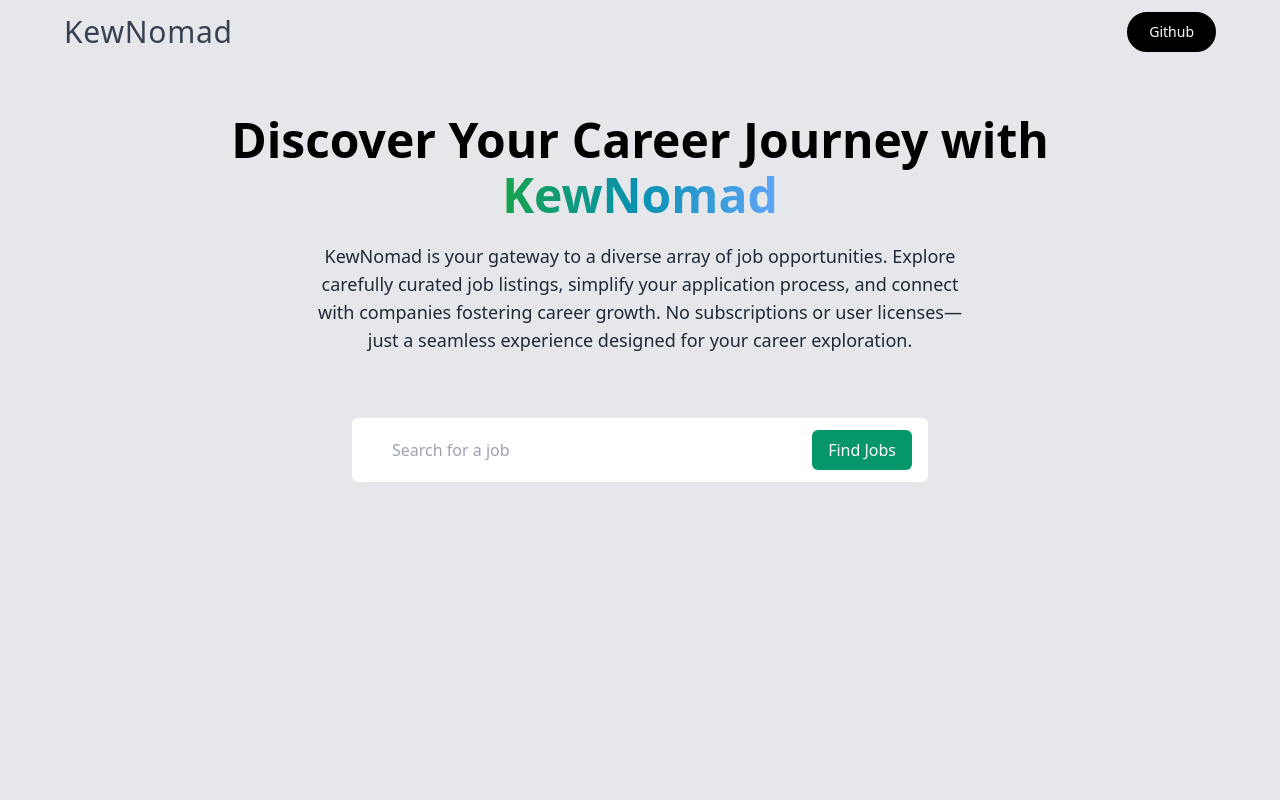
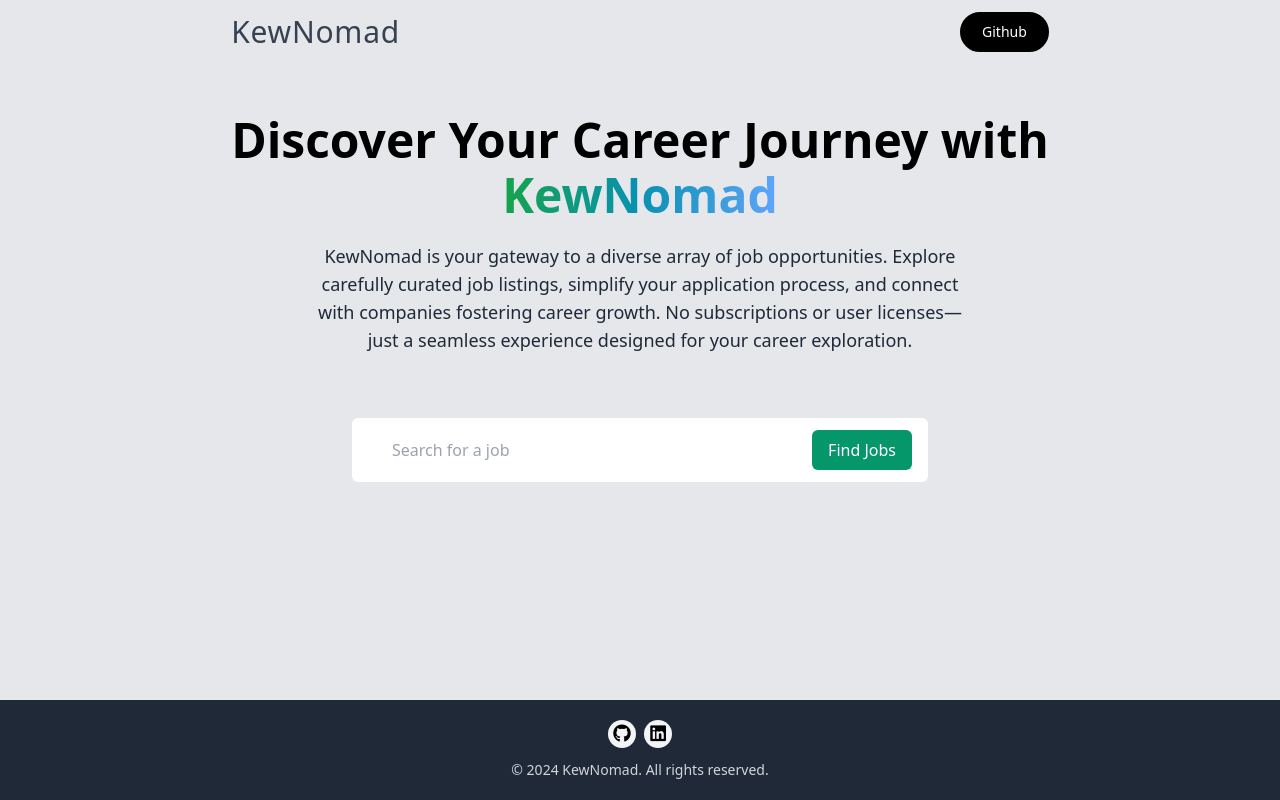
Before and after one commit to osaid500/kewnomad, a React (Vite) app: page / in a window 1280 px wide. Built offline with nearby package versions, Linux system fonts and the light colour scheme; no server answers.

Commit message:
Integrate footer with social links and copyright notice

```diff
--- a/src/App.jsx
+++ b/src/App.jsx
@@ -1,14 +1,16 @@
 import "./App.css";
 import Hero from "./components/Hero";
 import Demo from "./components/Demo";
+import Footer from "./components/Footer";
 
 const App = () => {
   return (
-    <main className="min-h-[100vh] bg-gray-200">
+    <main className="min-h-[100vh] bg-gray-200 flex flex-col">
       <div className="relative flex flex-col justify-center items-center max-w-7xl mx-auto sm:px-16 px-6">
         <Hero />
         <Demo />
       </div>
+      <Footer />
     </main>
   );
 };
--- /dev/null
+++ b/src/components/Footer.jsx
@@ -0,0 +1,34 @@
+import React from "react";
+
+const Footer = () => {
+  const FooterItem = (props) => {
+    const { link, iconClasses } = props;
+    return (
+      <li className="w-7 h-7 rounded-full bg-gray-100 flex justify-center items-center transition hover:bg-gray-300">
+        <a href={link} target="_blank">
+          <i class={`${iconClasses} text-lg`}></i>
+        </a>
+      </li>
+    );
+  };
+
+  return (
+    <footer className="bg-gray-800 h-full mt-auto flex flex-col items-center p-5 gap-3">
+      <ul className="flex gap-2">
+        <FooterItem
+          link="https://github.com/osaid500"
+          iconClasses="fa-brands fa-github"
+        />
+        <FooterItem
+          link="https://www.linkedin.com/in/osaid-zedki/"
+          iconClasses="fa-brands fa-linkedin"
+        />
+      </ul>
+      <p class="text-sm text-gray-300">
+        &copy; 2024 KewNomad. All rights reserved.
+      </p>
+    </footer>
+  );
+};
+
+export default Footer;
```
